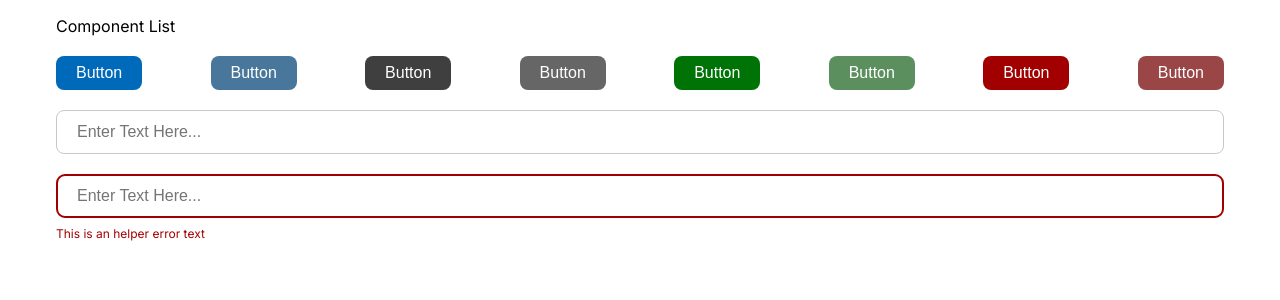
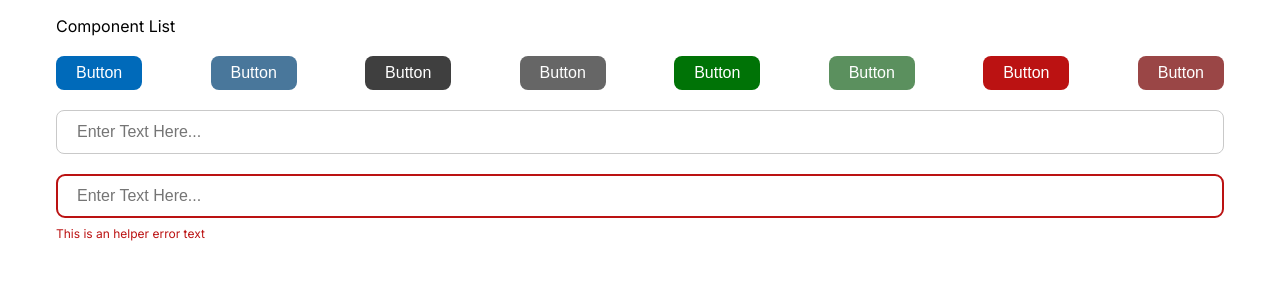
Before and after one commit to satshree/social-media, a React (Vite) app: page /components in a window 1280 px wide. Shown: the top 300 px of the page. Built offline with nearby package versions, Linux system fonts and the light colour scheme.

Commit message:
update danger color

```diff
--- a/src/components/Button/btn.module.css
+++ b/src/components/Button/btn.module.css
@@ -52,7 +52,7 @@
 }
 
 .btn-danger {
-  background-color: #a20000;
+  background-color: #bb1212;
 }
 
 .btn-danger-disabled,
--- a/src/components/Input/inp.module.css
+++ b/src/components/Input/inp.module.css
@@ -16,11 +16,11 @@
 
 .input-control-error,
 .input-control-error:focus-visible {
-  outline: #a20000 auto 1px;
+  outline: #bb1212 auto 1px;
 }
 
 .input-error-text {
-  color: #a20000;
+  color: #bb1212;
   font-size: 12px;
   margin-top: 0.5rem;
   margin-bottom: 0.5rem;
```
